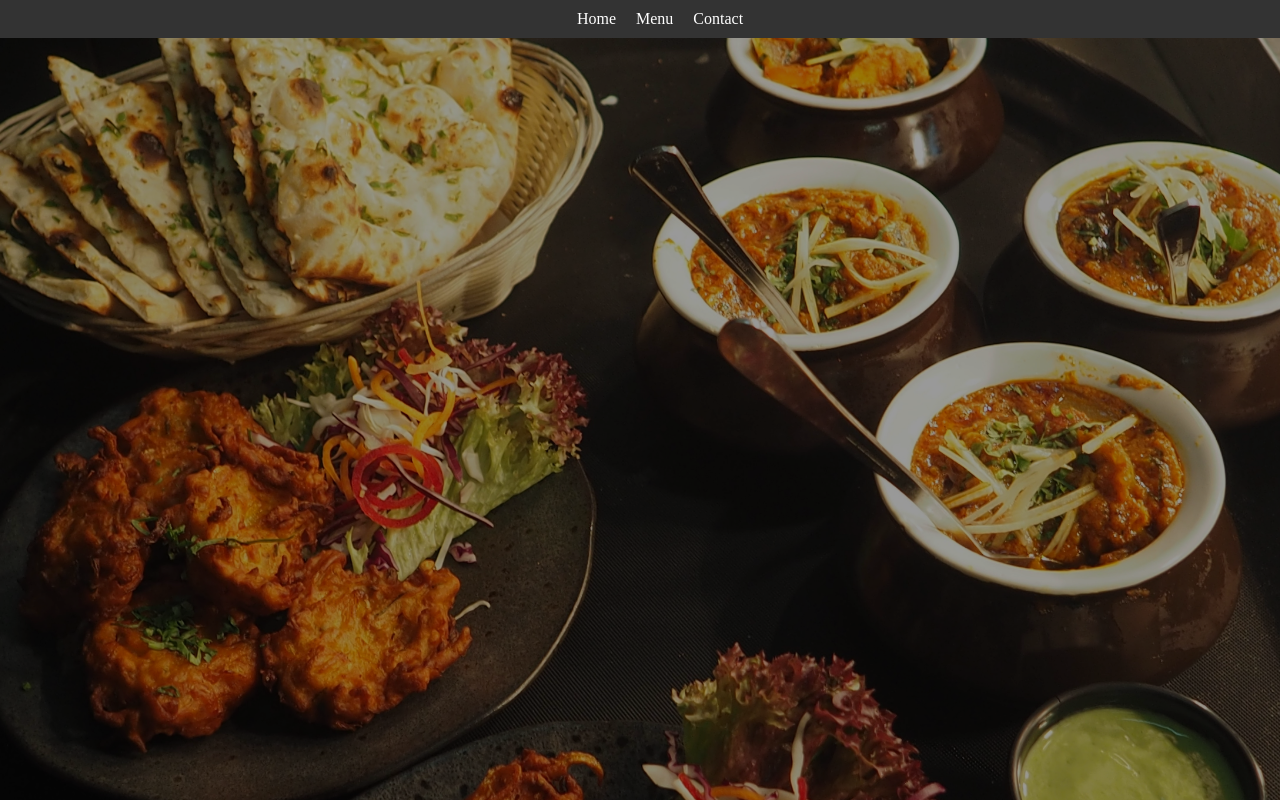
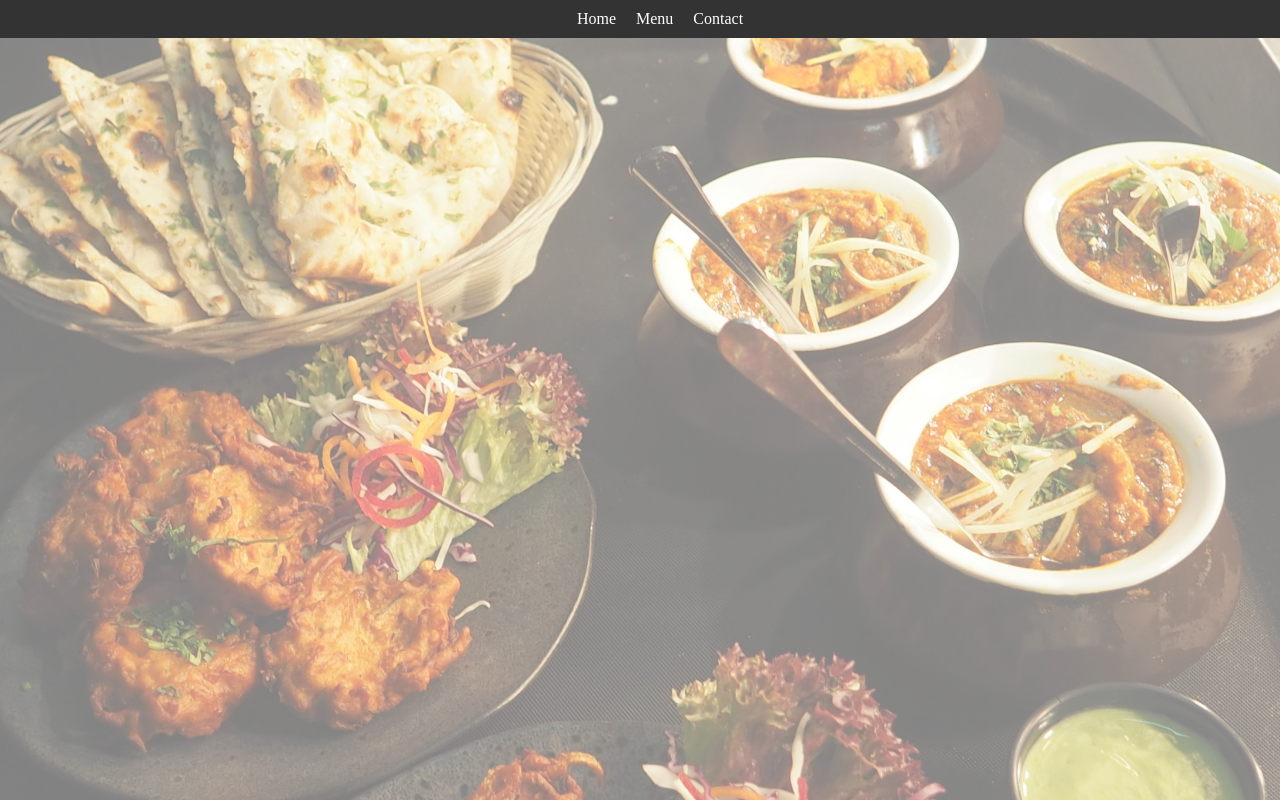
Before and after one commit to stevenwalker91/restaurant-page, a website built with webpack: page dist/index.html in a window 1280 px wide. Built offline with nearby package versions, Linux system fonts and the light colour scheme.

Commit message:
updated backgrund so opacity can be changed without affecting other content opacity

```diff
--- a/src/style.css
+++ b/src/style.css
@@ -38,10 +38,25 @@ ul li:hover {
 }
 
 #responsive-content {
+    width: 100%;
+    height: 100%;
+    display: block;
+    position: relative;
+
+}
+
+#responsive-content::after {
+    content: "";
     background: url('./food-background.jpg');
     background-position: center; /* Center the image */
     background-repeat: no-repeat; /* Do not repeat the image */
     background-size: cover; /* Resize the background image to cover the entire container */
     height: 100%;
-    filter: brightness(60%);
-}
+    opacity: 0.5;
+    top: 0;
+    left: 0;
+    bottom: 0;
+    right: 0;
+    position: absolute;
+    z-index: -1;
+  }
```
